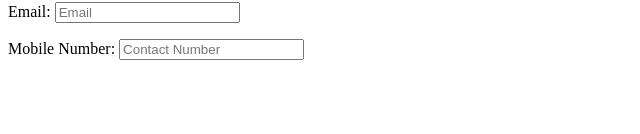
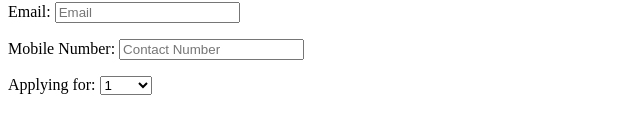
Before and after one commit to mfn1967/student-form, a plain HTML site: page index.html in a window 1280 px wide. Shown: the part 152-286 px from the top of the page, without its empty margins (0-640 px from the left). Drawn offline with Linux system fonts and the light colour scheme.

Commit message:
Add primary and secondary options

```diff
--- a/index.html
+++ b/index.html
@@ -24,6 +24,25 @@
         <label for="input_mobile">Mobile Number:</label>
         <input id="input_mobile" type="tel" placeholder="Contact Number">
     </p>
+    <p>
+        <label for="select_class">Applying for:</label>
+        <select id="select_class">
+            <optgroup label="Primary">
+                <option>1</option>
+                <option>2</option>
+                <option>3</option>
+                <option>4</option>
+                <option>5</option>
+                <option>6</option>
+                <option>7</option>
+            </optgroup>
+            <optgroup label="Secondary">
+                <option>8</option>
+                <option>9</option>
+                <option>10</option>
+            </optgroup>
+        </select>
+    </p>
 </form>
 </body>
 </html>
```
